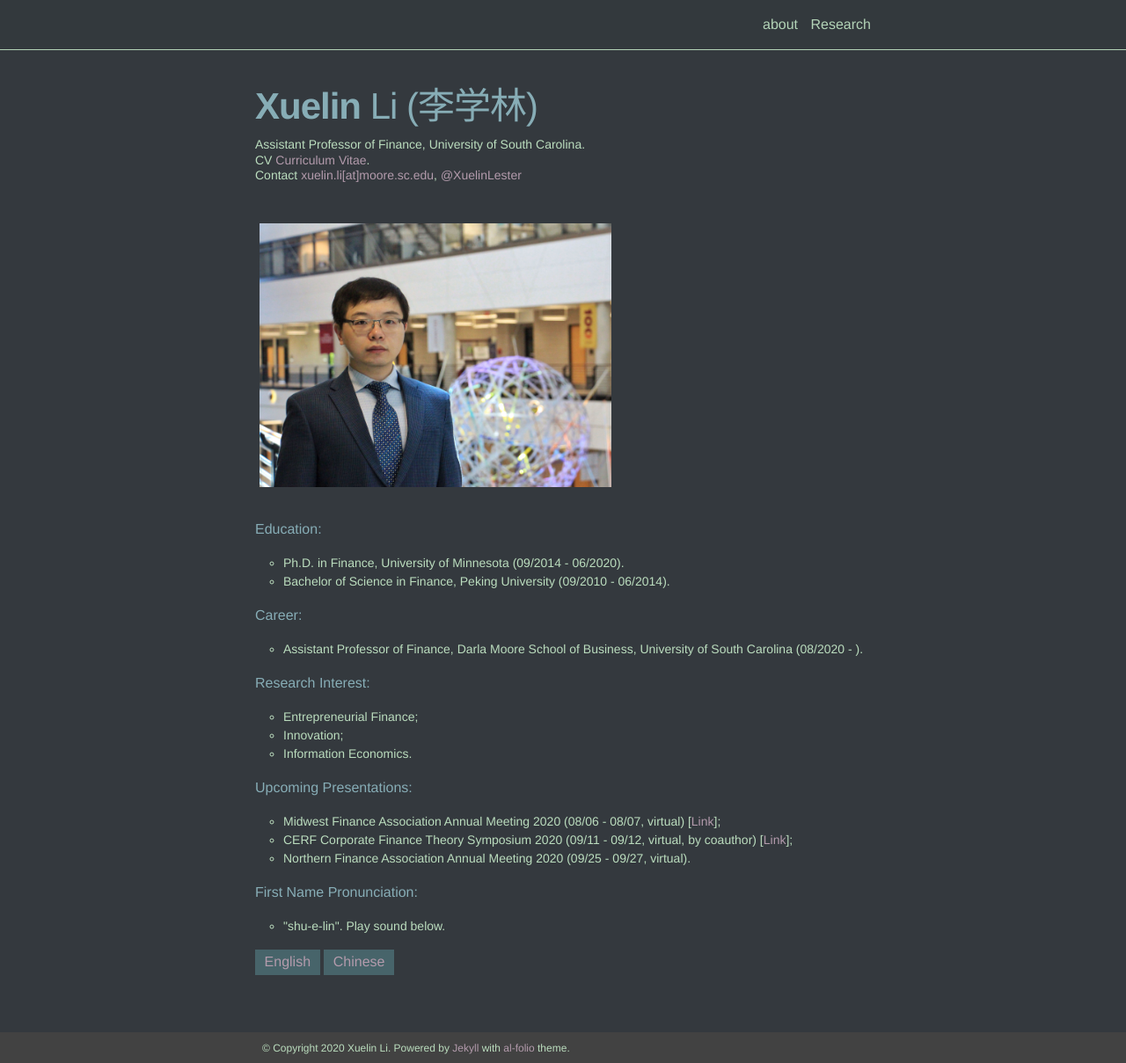
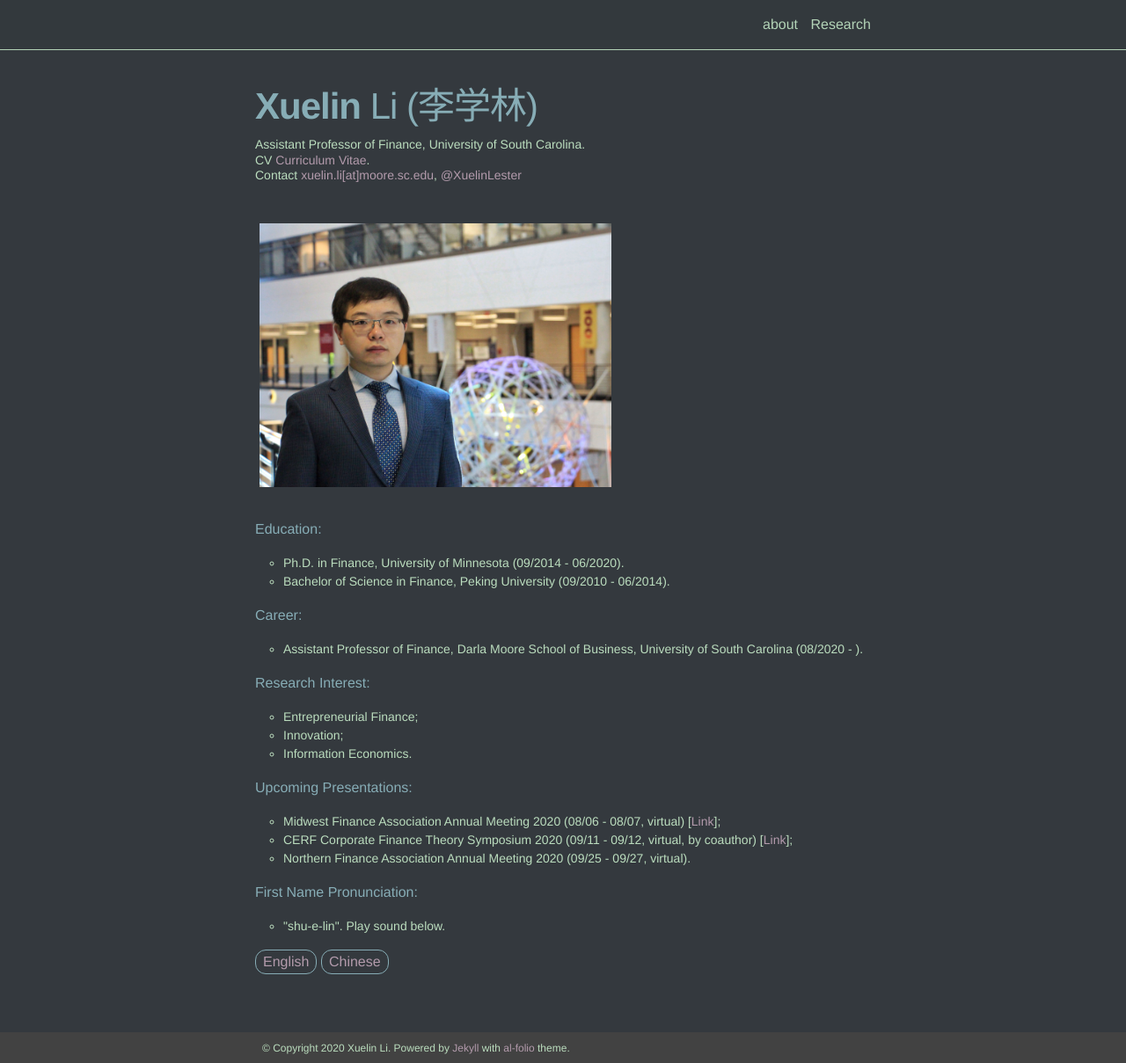
Before and after one commit to meizizhou/homepage, a Jekyll site: the page built from _pages/about.md, in a window 1280 px wide and 1209 px high. Shown: the whole window at 88% size. Built offline with Jekyll 4.4.1, drawn with Linux system fonts in a browser that asks for light colours.

Commit message:
uofsc_v3

```diff
--- a/assets/css/main.scss
+++ b/assets/css/main.scss
@@ -68,7 +68,7 @@
 
 */
 /* Basscss Base Buttons */
-button, .button { font-face: verdana; font-size: 2px; padding: 0.3rem 0.6rem; background-color: #47646a; color: #B39BAC;}
+button, .button { font-face: verdana; font-size: 2px; padding: 0.25rem 0.5rem; background-color: Transparent; border: solid 1px #87adb6; border-radius: 12px; color: #B39BAC;}
 
 ::-moz-focus-inner { border: 0; padding: 0; }
 
```
Also changed, not shown: 9 other files.
